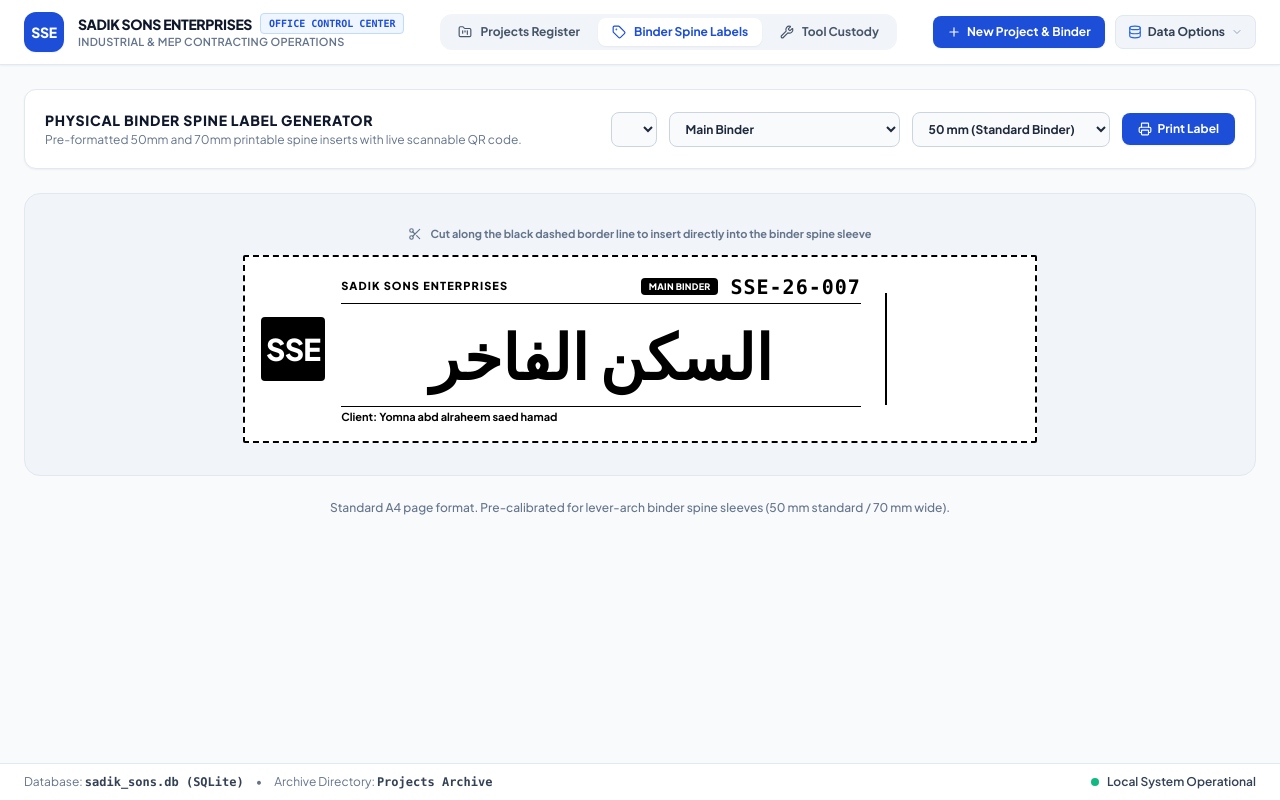
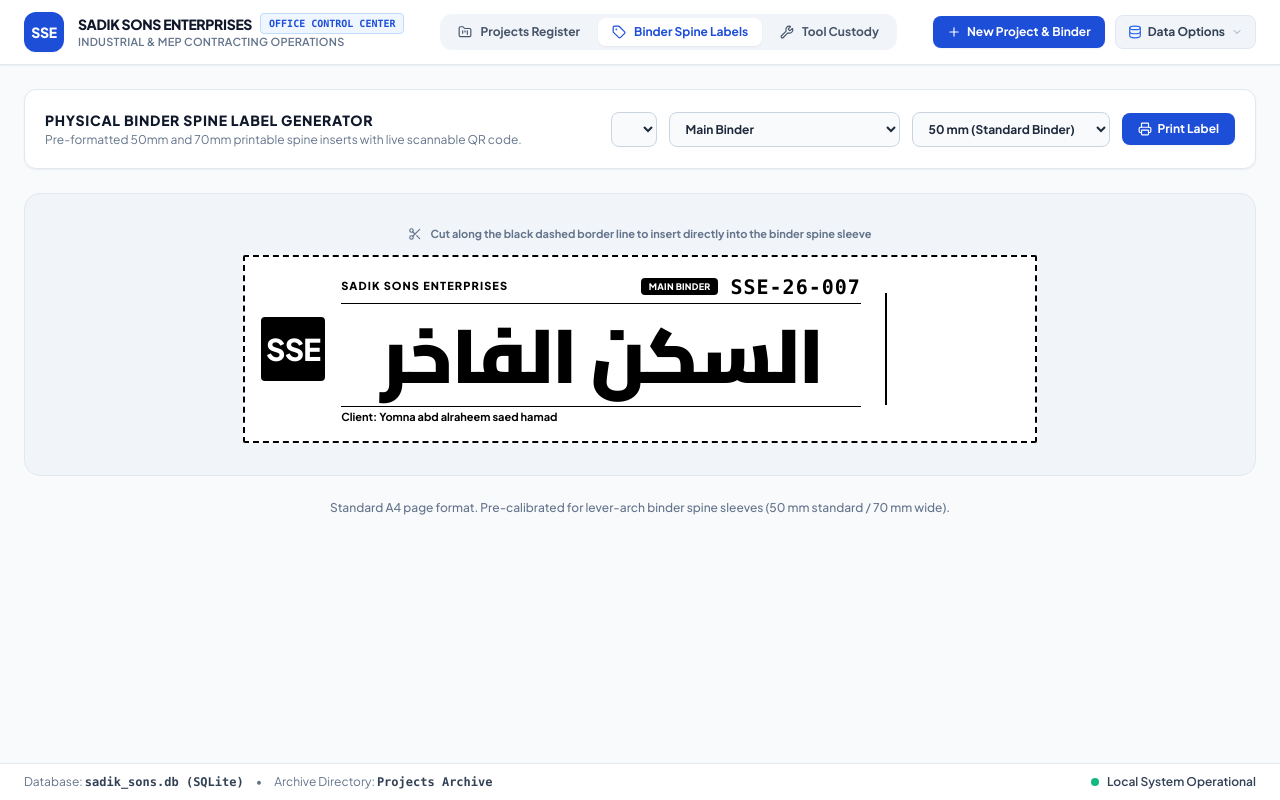
Before and after one commit to rkuro140-stack/sadik-sons-portal, an Electron app: page desktop/index.html in a window 1280 px wide. Both pictures are taken after a click on the button "Binder Spine Labels". Drawn offline with nearby package versions, Linux system fonts and the light colour scheme; no server answers.

Commit message:
feat(spine): colossal 76px Cairo 900 font-black project title filling vertical space

```diff
--- a/desktop/index.html
+++ b/desktop/index.html
@@ -7,12 +7,15 @@
   <script src="https://cdn.tailwindcss.com"></script>
   <link rel="preconnect" href="https://fonts.googleapis.com">
   <link rel="preconnect" href="https://fonts.gstatic.com" crossorigin>
-  <link href="https://fonts.googleapis.com/css2?family=Plus+Jakarta+Sans:wght@400;500;600;700;800&family=JetBrains+Mono:wght@500;600;700&display=swap" rel="stylesheet">
+  <link rel="preconnect" href="https://fonts.googleapis.com">
+  <link rel="preconnect" href="https://fonts.gstatic.com" crossorigin>
+  <link href="https://fonts.googleapis.com/css2?family=Cairo:wght@700;800;900&family=Plus+Jakarta+Sans:wght@400;500;600;700;800&family=JetBrains+Mono:wght@500;600;700&display=swap" rel="stylesheet">
   <script src="https://unpkg.com/lucide@latest"></script>
   <script src="qrcode.min.js"></script>
   <style>
     body { font-family: 'Plus Jakarta Sans', -apple-system, sans-serif; }
     .font-mono { font-family: 'JetBrains Mono', monospace; }
+    .font-title { font-family: 'Cairo', 'Plus Jakarta Sans', -apple-system, sans-serif; font-weight: 900; }
     @media print {
       @page {
         size: A4 portrait;
@@ -330,8 +333,8 @@
               </div>
 
               <!-- Project Title: Colossal Centerpiece (Occupies full vertical and horizontal space) -->
-              <div class="flex items-center justify-center text-center w-full py-0.5">
-                <h2 id="spine-display-title" class="text-[62px] font-black text-black leading-none tracking-normal text-center w-full block">السكن الفاخر</h2>
+              <div class="flex items-center justify-center text-center w-full py-0 my-auto">
+                <h2 id="spine-display-title" class="font-title text-[76px] font-black text-black leading-none tracking-tight text-center w-full block">السكن الفاخر</h2>
               </div>
 
               <!-- Bottom Row: Client & Location -->
```
